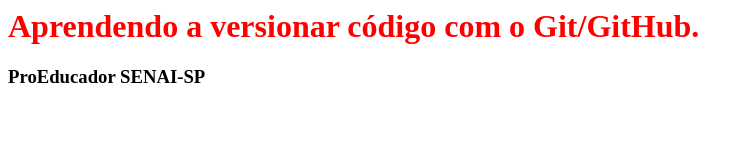
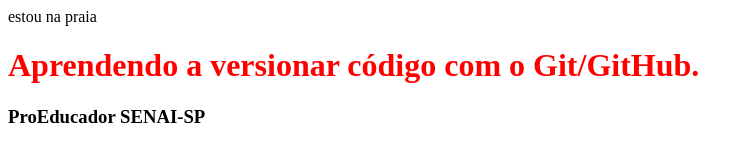
Before and after one commit to Airton-Zombardi/projeto_git, a plain HTML site: page index.html in a window 1280 px wide. Shown: the whole page, without its empty margins (0-753 px from the left). Drawn offline with Linux system fonts and the light colour scheme.

Commit message:
Teste final alteração index.html

```diff
--- a/index.html
+++ b/index.html
@@ -3,7 +3,7 @@
       <link rel="stylesheet" href="estilos.css" />
       <title>Utilizando o Git/GitHub</title>
     </head>
-    <body>
+    <body> estou na praia
        <h1>Aprendendo a versionar código com o Git/GitHub.</h1>
         <h3>ProEducador SENAI-SP</h3>
       </body>
```
